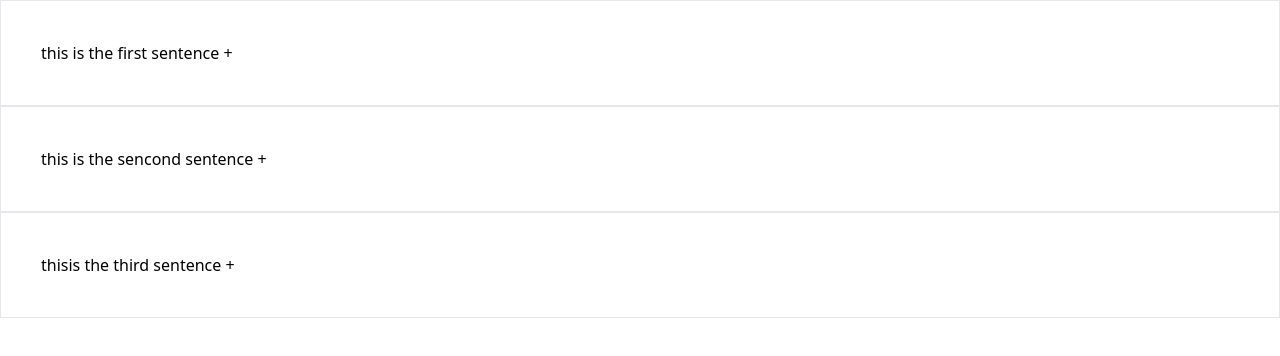
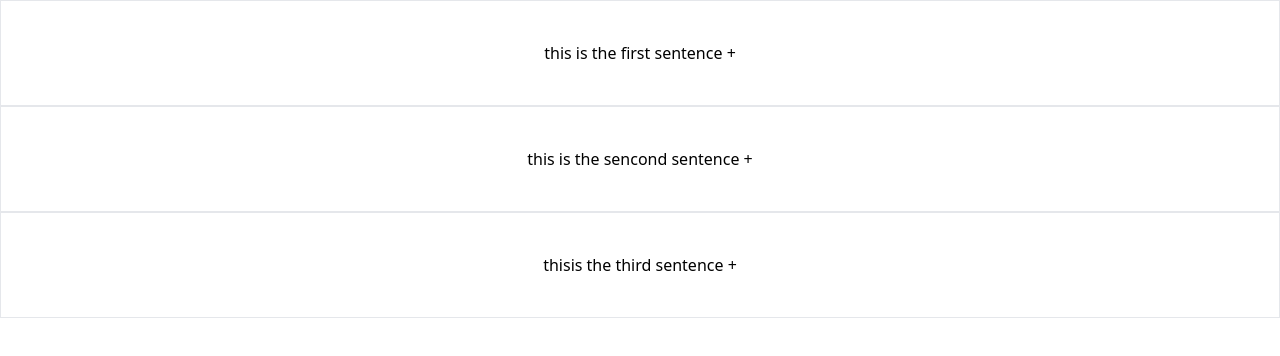
Before and after one commit to AmlakeT/SHOPPING-X, a React (Vite) app: page / in a window 1280 px wide. Shown: the top 356 px of the page. Built offline with nearby package versions, Linux system fonts and the light colour scheme.

Commit message:
added some styles

```diff
--- a/src/layouts/SentencesWithDetails.jsx
+++ b/src/layouts/SentencesWithDetails.jsx
@@ -7,13 +7,12 @@ function SentencesWithDetails({details , sentence}) {
         setShowDetails(!showDetails)
     }
   return (
-     <div className='p-10 border'>
+     <div className='p-10 border text-center'>
      <p>{sentence}  <span onClick={handelDetails}>{showDetails ? "-" : "+" }</span></p>
      {showDetails && (
        <div>
          {details}
        </div>
-
      ) }
 
      </div>
```
